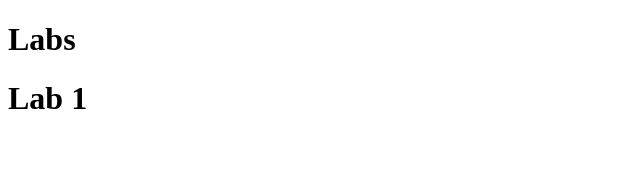
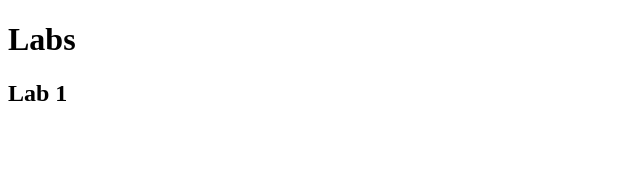
Before and after one commit to huijuhnkim/kanbas-react-web-app-cs5610-fa24, a React (Create React App) app: page / in a window 1280 px wide. Shown: the top 170 px of the page, without its empty margins (0-640 px from the left). Built offline with nearby package versions, Linux system fonts and the light colour scheme.

Commit message:
corrected lab1's header from h1 to h2

```diff
--- a/src/Labs/Lab1/index.tsx
+++ b/src/Labs/Lab1/index.tsx
@@ -1,7 +1,7 @@
 export default function Lab1() {
     return (
         <div id="wd-lab1">
-            <h1> Lab 1 </h1>
+            <h2> Lab 1 </h2>
         </div>
     );
 }
```
